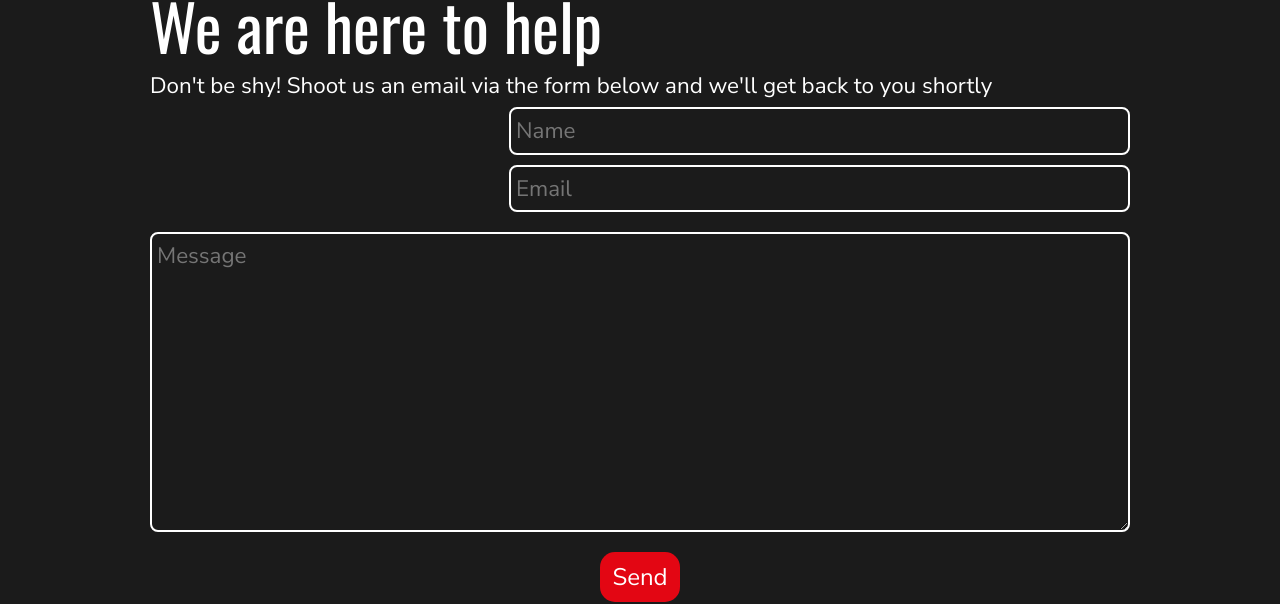
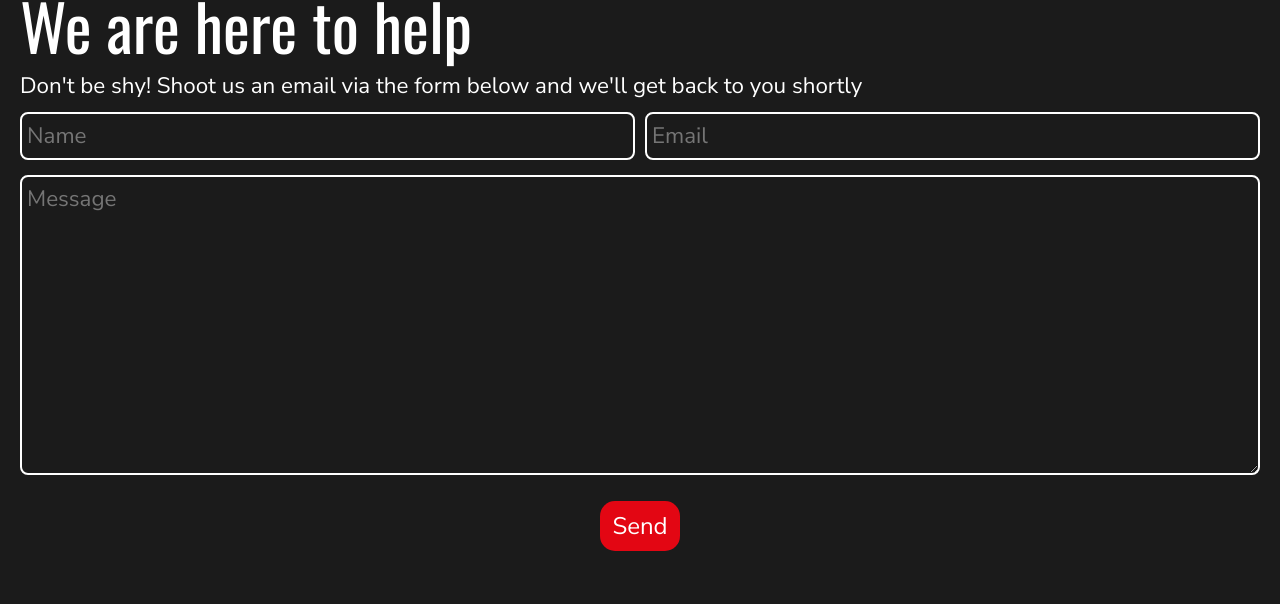
Before and after one commit to Thomas-Cottis-21/western_hills_meats, a React (Vite) app: page / in a window 1280 px wide. Shown: the part 5037-5641 px from the top of the page. Built offline with nearby package versions, Linux system fonts and the light colour scheme; no server answers.

Commit message:
error message div is complete, next is to improve validation

```diff
--- a/src/assets/style/_contact.scss
+++ b/src/assets/style/_contact.scss
@@ -5,13 +5,17 @@
 
     .userContact {
         display: grid;
-        grid-template-columns: 2;
+        grid-template-columns: repeat(2, 1fr);
         gap: 10px;
 
-        input {
+        .dataGroup {
+            display: flex;
+            flex-direction: column;
+            justify-content: end;
             grid-column: span 2;
+
         }
-        textarea {
+        .dataGroupWide {
             grid-column: span 2;
         }
     }
@@ -19,14 +23,9 @@
 @media (min-width: 768px) {
     .contact {
         .userContact {
-            input {
+            .dataGroup {
                 grid-column: span 1;
             }
         }
     }
 }
-@media (min-width: 1200px) {
-    .contact {
-        padding: 100px 150px;
-    }
-}
--- a/src/assets/style/_global.scss
+++ b/src/assets/style/_global.scss
@@ -113,3 +113,10 @@ input, textarea, select {
 textarea {
     height: 300px;
 }
+.errorMessage {
+    border-radius: 10px;
+    background-color: $primary;
+    padding: 10px;
+    margin: 10px 0px;
+    font-size: $content;
+}
--- a/src/components/Contact.comp.jsx
+++ b/src/components/Contact.comp.jsx
@@ -70,26 +70,33 @@ const Contact = () => {
             <p className="subtitle">Don't be shy! Shoot us an email via the form below and we'll get back to you shortly</p>
             <form className="userContact">
 
+                <div className="dataGroup">
                     <ErrorMessage message={errors.name ? errors.name : ""} />
                     <Name
                     name="name"
                     value={values.name}
                     onChange={handleChange}
                     onBlur={handleBlur}/>
+                </div>
 
+                <div className="dataGroup">
                     <ErrorMessage  message={errors.email ? errors.email : ""} />
                     <Email
                     name="email"
                     value={values.email}
                     onChange={handleChange}
                     onBlur={handleBlur}/>
+                </div>
 
+                <div className="dataGroupWide">
                     <ErrorMessage message={errors.message ? errors.message : ""} />
                     <Message
                     name="message"
                     value={values.message}
                     onChange={handleChange}
                     onBlur={handleBlur}/>
+                </div>
+
             </form>
             <div className="formControl">
                 <button>Send</button>
--- a/src/components/form/ErrorMessage.comp.jsx
+++ b/src/components/form/ErrorMessage.comp.jsx
@@ -1,6 +1,8 @@
 const ErrorMessage = ({ message }) => {
     return (
-        <span>{message}</span>
+        <div className={message != "" ? "errorMessage" : ""}>
+            <p>{message}</p>
+        </div>
     );
 }
 
```
Lines whose indentation alone changed are shown as unchanged.
